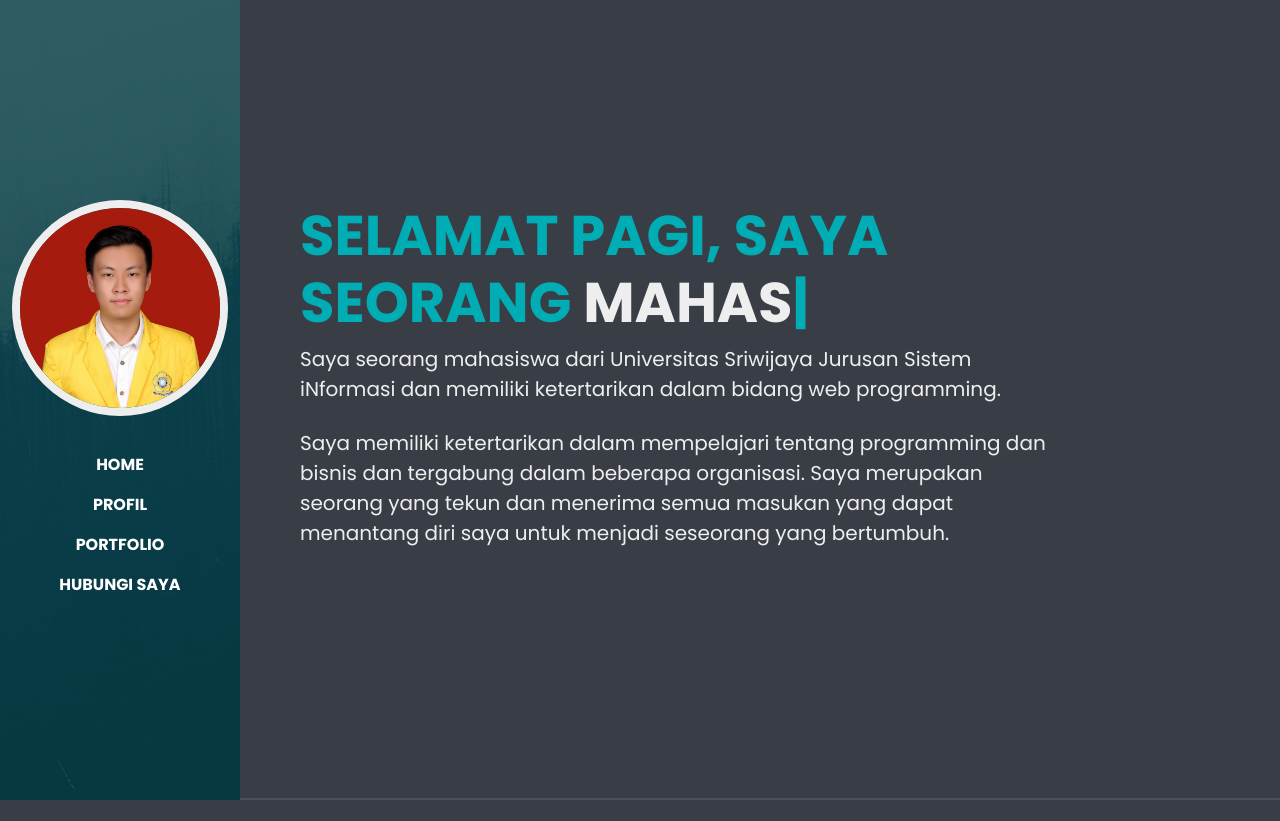
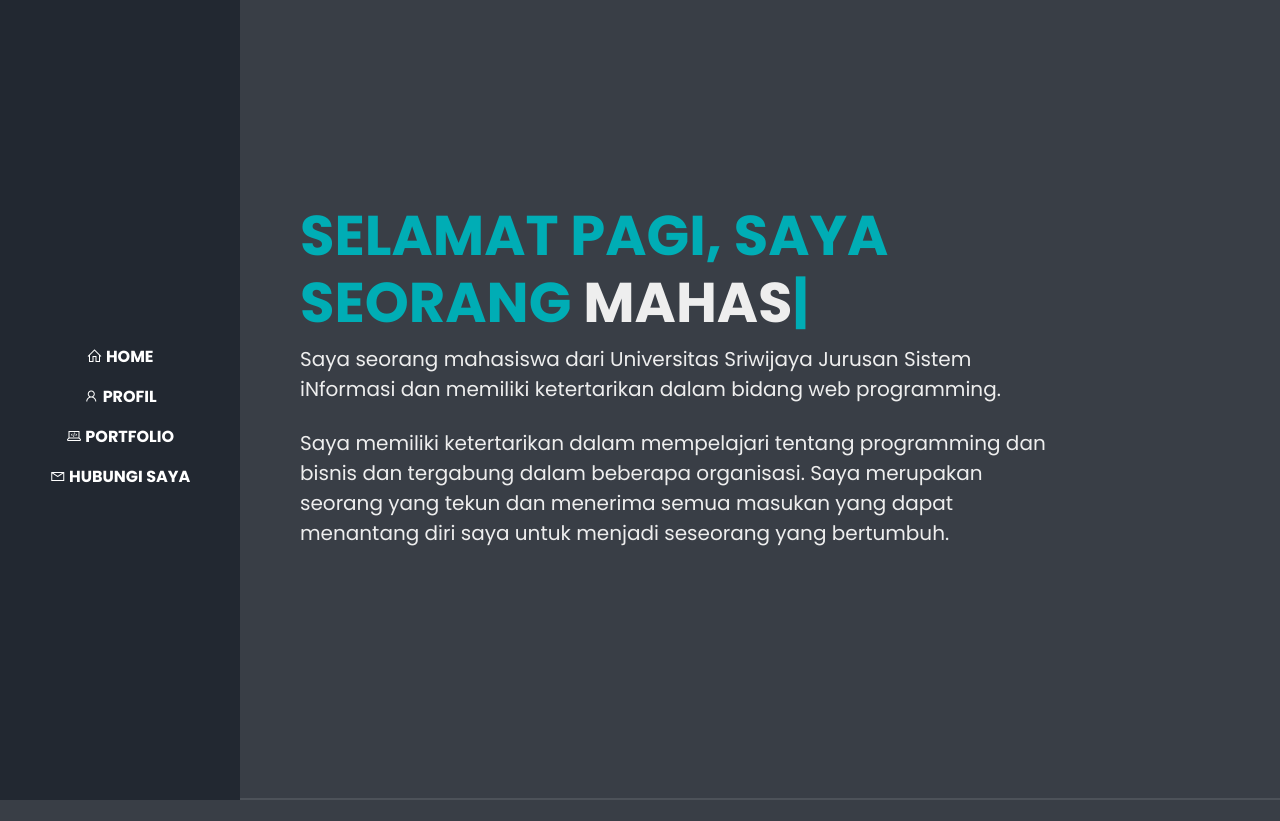
Before and after one commit to MichaelMarcellinus/Portfolio, a plain HTML site: page index.html in a window 1280 px wide. Shown: the top 821 px of the page. Drawn offline with nearby package versions, Linux system fonts and the light colour scheme.

Commit message:
first commit

```diff
--- a/assets/css/style.css
+++ b/assets/css/style.css
@@ -97,7 +97,7 @@ img {
     .navbar {
         min-height: 100vh;
         width: var(--sidbar-width);
-        background: linear-gradient(rgba(3, 63, 71, 0.8), rgba(3, 63, 71, 0.8)), url(../images/sidebar-img.jpg);
+        background: linear-gradient(#222831),
         background-size: cover;
         background-position: center;
     }
@@ -110,7 +110,6 @@ img {
     #content-wrapper {
         padding-left: var(--sidbar-width);
     }
-}
 
 /* BTN */
 .btn {
@@ -185,10 +184,6 @@ img {
 }
 
 /* SOCIAL ICONS */
-.social-icons {
-
-}
-
 .social-icons a {
     width: 40px;
     height: 40px;
--- a/index.html
+++ b/index.html
@@ -5,7 +5,7 @@
     <meta http-equiv="X-UA-Compatible" content="IE=edge" />
     <meta name="viewport" content="width=device-width, initial-scale=1.0" />
     <title>Website Portfolio</title>
-    <link rel="stylesheet" href="./assets/css/bootstrap.min.css" />
+    <link rel="stylesheet" href="/assets/css/bootstrap.min.css" />
     <link rel="stylesheet" href="./assets/css/aos.css" />
     <link rel="stylesheet" href="./assets/css/line-awesome.min.css" />
     <link rel="stylesheet" href="./assets/css/style.css" />
@@ -16,7 +16,6 @@
       <div class="container flex-lg-column">
         <a class="navbar-brand mx-lg-auto mb-lg-4" href="#">
           <span class="h3 fw-bold d-block d-lg-none">Marcellinus Michael</span>
-          <img src="./assets/images/person.jpg" class="d-none d-lg-block rounded-circle" alt="" />
         </a>
         <button
           class="navbar-toggler"
@@ -32,16 +31,16 @@
         <div class="collapse navbar-collapse" id="navbarNav">
           <ul class="navbar-nav ms-auto flex-lg-column text-lg-center">
             <li class="nav-item">
-              <a class="nav-link" href="index.html">Home</a>
+              <a class="nav-link" href="index.html"><i class="las la-home"></i> Home</a>
             </li>
             <li class="nav-item">
-              <a class="nav-link" href="profile.html">Profil</a>
+              <a class="nav-link" href="profile.html"><i class="las la-user"></i> Profil</a>
             </li>
             <li class="nav-item">
-              <a class="nav-link" href="portfolio.html">Portfolio</a>
+              <a class="nav-link" href="portfolio.html"><i class="las la-laptop-code"></i> Portfolio</a>
             </li>
             <li class="nav-item">
-              <a class="nav-link" href="hubungi_saya.html">Hubungi Saya</a>
+              <a class="nav-link" href="hubungi_saya.html"><i class="las la-envelope"></i> Hubungi Saya</a>
             </li>
           </ul>
         </div>
```
Also changed, not shown: hubungi_saya.html (+4 -5 lines), portfolio.html (+4 -5 lines), profile.html (+4 -5 lines).
